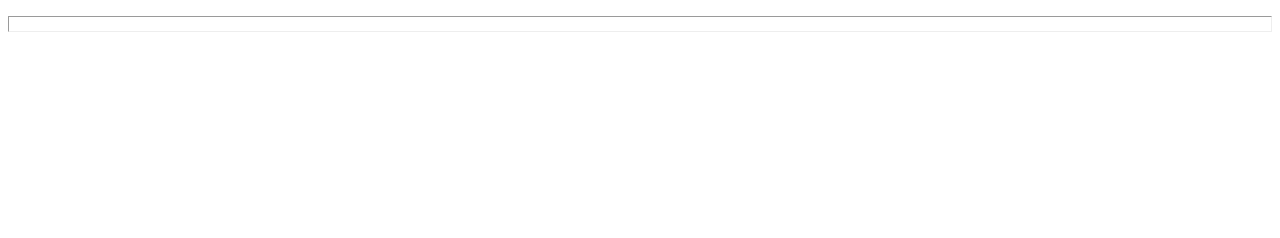
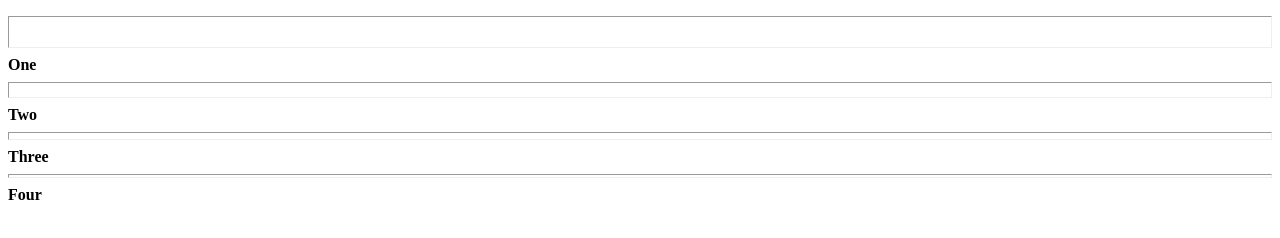
Before and after one commit to iamneo-production/bfffbaaeedadaeccdffebdaaabcbcdded, a website: page public/index.html in a window 1280 px wide. Drawn offline with Linux system fonts and the light colour scheme.

Commit message:
Backup Commit

```diff
--- a/public/index.html
+++ b/public/index.html
@@ -5,7 +5,15 @@
 </head>
 <body>
     <p>
-        <hr size="16"
+        <hr size="32">
+        <b>One</b><br>
+        <hr size="16">
+        <b>Two</b><br>
+        <hr size="8">
+        <b>Three</b><br>
+        <hr size="4">
+        <b>Four</b><br>
+
     </p>
 </body>
 </html>
```
